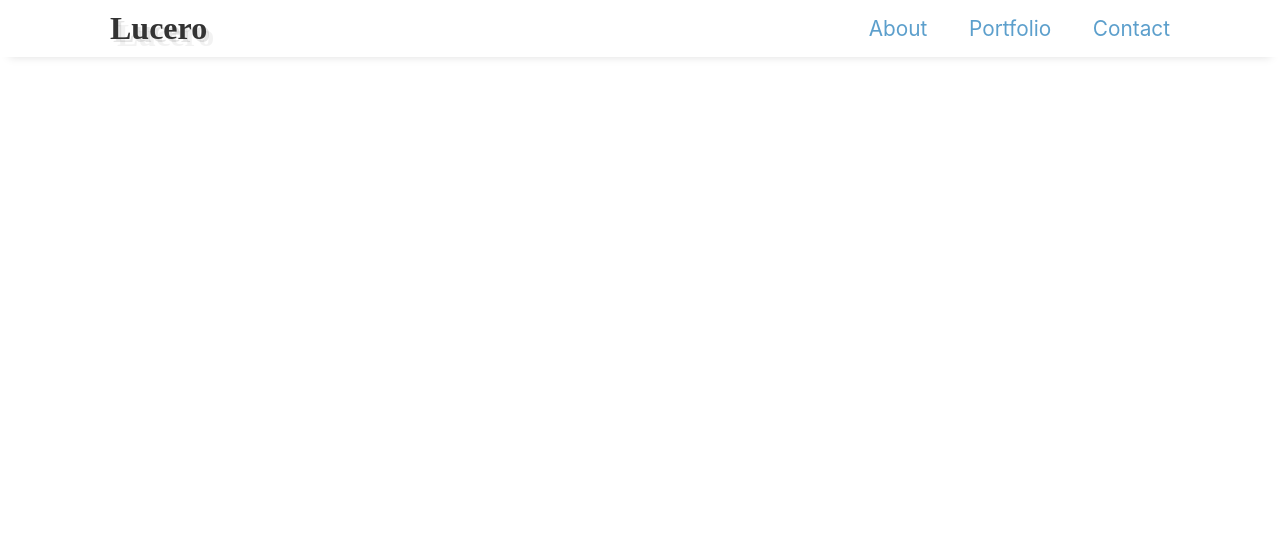
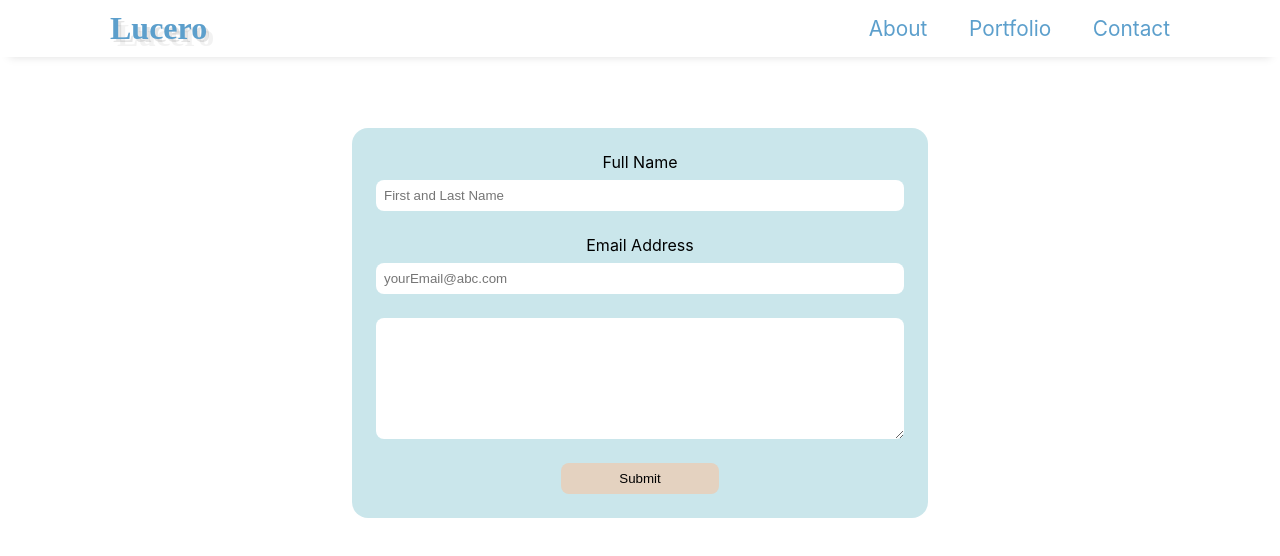
Before and after one commit to LuceroSDJ/sandovalProgrammer, a React (Create React App) app: page /contact in a window 1280 px wide. Shown: the top 556 px of the page. Built offline with nearby package versions, Linux system fonts and the light colour scheme; a web font is replaced by a local one.

Commit message:
created contact form

```diff
--- a/package.json
+++ b/package.json
@@ -4,6 +4,7 @@
   "version": "0.1.0",
   "private": true,
   "dependencies": {
+    "@formspree/react": "^2.2.5",
     "@testing-library/jest-dom": "^5.16.4",
     "@testing-library/react": "^13.3.0",
     "@testing-library/user-event": "^13.5.0",
--- a/src/App.js
+++ b/src/App.js
@@ -14,7 +14,7 @@ function App() {
       <Navbar />
       {/* ---------------  CREATE ROUTES  -------------  */}
       <Routes>
-        <Route path="/" element={<LandingPage />} />
+        <Route path="/sandovalProgrammer" element={<LandingPage />} />
         <Route path="/about" element={<About />}/>
         <Route path="/portfolio" element={<Portfolio />}/>
         <Route path="/contact" element={<Contact />}/>
--- a/src/components/Navbar.js
+++ b/src/components/Navbar.js
@@ -24,7 +24,7 @@ export default function Navbar() {
     return (
         // <div className={header}>
             <nav className={header}>
-                <h1 className={styles.logo}>Lucero</h1>
+                <Link className={styles.logo} to="/sandovalProgrammer">Lucero</Link>
                 {/* <h1 className={styles.test1}>Lucero</h1> */}
                 <ul className={styles.menu}>
                     <li>
--- a/src/components/pages/about/About.module.css
+++ b/src/components/pages/about/About.module.css
@@ -45,5 +45,5 @@ p {
 }
 .mediaIcons li a:hover {
     /* color: #6b5b5b; */
-    color: #ff7235;
+    color: rgb(228,210,192);
 }
--- a/src/components/pages/contact/Contact.js
+++ b/src/components/pages/contact/Contact.js
@@ -1,9 +1,58 @@
 import React from 'react'
 
+import { useForm, ValidationError } from '@formspree/react';
+import styles from "./Contact.module.css";
+
 export default function Contact() {
+    const [state, handleSubmit] = useForm("mqknowep");
+    if (state.succeeded) {
+        return (
+            <div className={styles.thankYouNote}>
+                <p> <span>Awesome!</span> <br/> I'll get back to you within the next two business days.</p>
+            </div>
+        )
+    }
     return (
-        <div>
-            Contact
+        <div className={styles.container}>
+
+        <form onSubmit={handleSubmit}>
+        {/* <form action="..." method="POST">     */}
+            <label for="full-name">Full Name</label>
+            <input
+                type="text"
+                name="name"
+                id="full-name"
+                placeholder="First and Last Name"
+                required
+            />
+            <label htmlFor="email">
+                Email Address
+            </label>
+            <input
+                id="email"
+                type="email"
+                name="email"
+                placeholder="yourEmail@abc.com"
+            />
+            <ValidationError
+                prefix="Email"
+                field="email"
+                errors={state.errors}
+            />
+            <textarea
+                id="message"
+                name="message"
+                rows="7"
+            />
+            <ValidationError
+                prefix="Message"
+                field="message"
+                errors={state.errors}
+            />
+            <button type="submit" disabled={state.submitting}>
+                Submit
+            </button>
+        </form>
         </div>
     )
 }
--- a/src/components/pages/contact/Contact.module.css
+++ b/src/components/pages/contact/Contact.module.css
@@ -0,0 +1,65 @@
+@import url('https://fonts.googleapis.com/css2?family=Caveat&family=Rajdhani&display=swap');
+
+/* .container { */
+    /* padding-top: 500px; */
+    /* z-index: 9; */
+    /* margin-top: 300px; */
+    /* position: absolute; */
+    /* bottom: 50%; */
+    /* margin-top: 100px; */
+    /* padding: 100px; */
+    /* margin: auto; */
+/* } */
+/* message to user  */
+.thankYouNote {
+    background: rgb(228,210,192);
+    margin: auto;
+    margin-top: 15%;
+    width: 50%;
+    padding: 3rem;
+    border-radius: 1rem;
+    box-shadow: 0 9px 9px -9px rgba(0, 0, 0, 0.13);
+}
+.thankYouNote p {
+    font-family: 'Rajdhani', sans-serif;
+    font-size: 1.5rem;
+}
+.thankYouNote span {
+    font-family: 'Caveat', cursive;
+    font-weight: bold;
+    font-size: 2rem;
+}
+form {
+    /* width: 500px; */
+    /* margin: auto; */
+    width: 45%;
+    margin: auto;
+    margin-top: 10%;
+    background: rgb(228,210,192);
+    background: rgba(181, 221, 228, 0.719);
+    padding: 1.5rem;
+    border-radius: 1rem;
+    background-origin: padding-box;
+}
+form label {
+    display: block;
+    margin-bottom: 0.5rem;
+    /* padding: 1rem 0.5rem 0.5rem; */
+}
+form input, form textarea {
+    display: block;
+    width: 100%;
+    padding: 0.5rem;
+    margin-bottom: 1.5rem;
+    border-radius: 0.5rem;
+    border: none;
+}
+form button {
+    border-radius: 0.5rem;
+    padding: 0.5rem;
+    width: 30%;
+    border: none;
+    background: rgb(228,210,192);;
+
+    cursor: pointer;
+}
```
Also changed, not shown: 1 other file (tests, documents, lock files or other folders).
